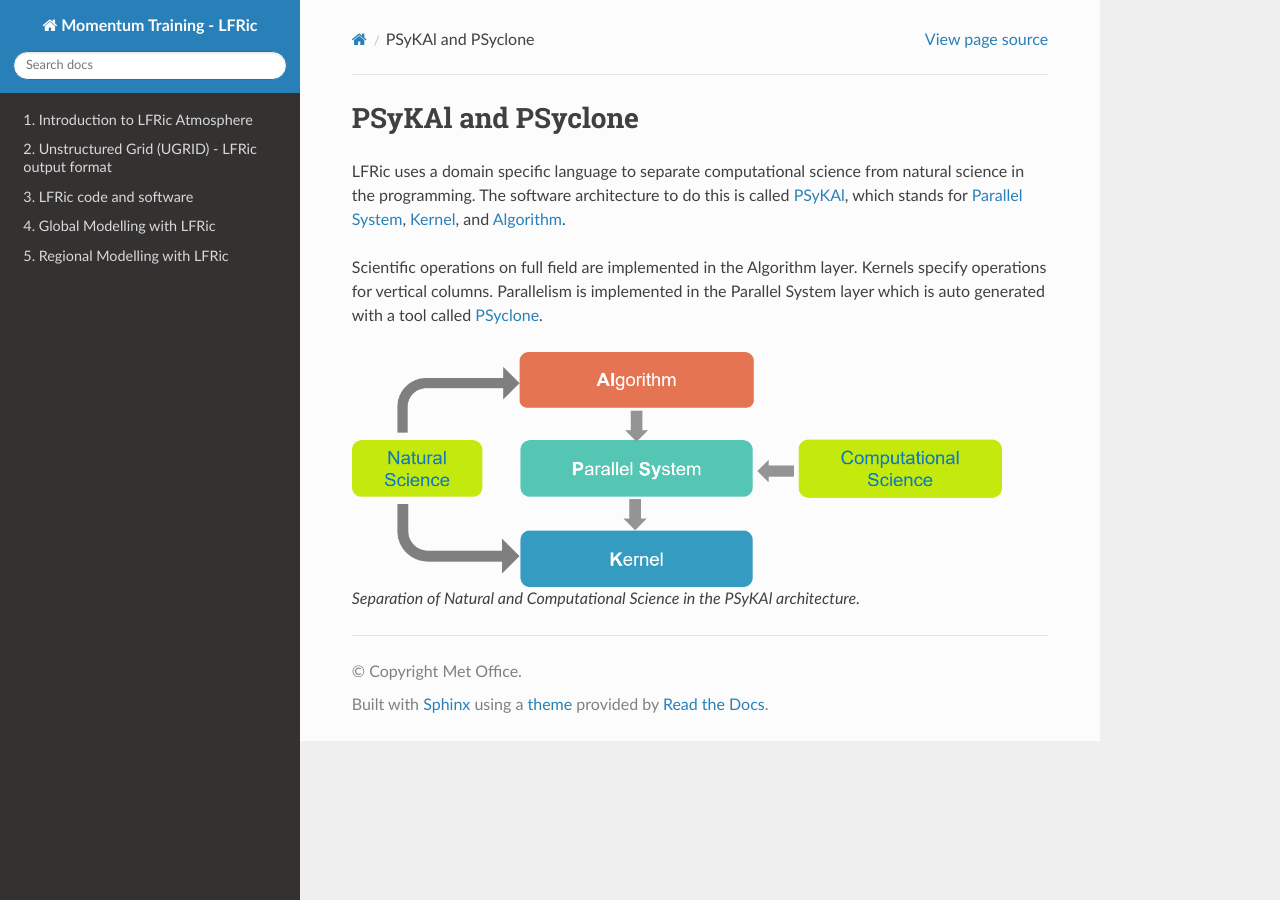
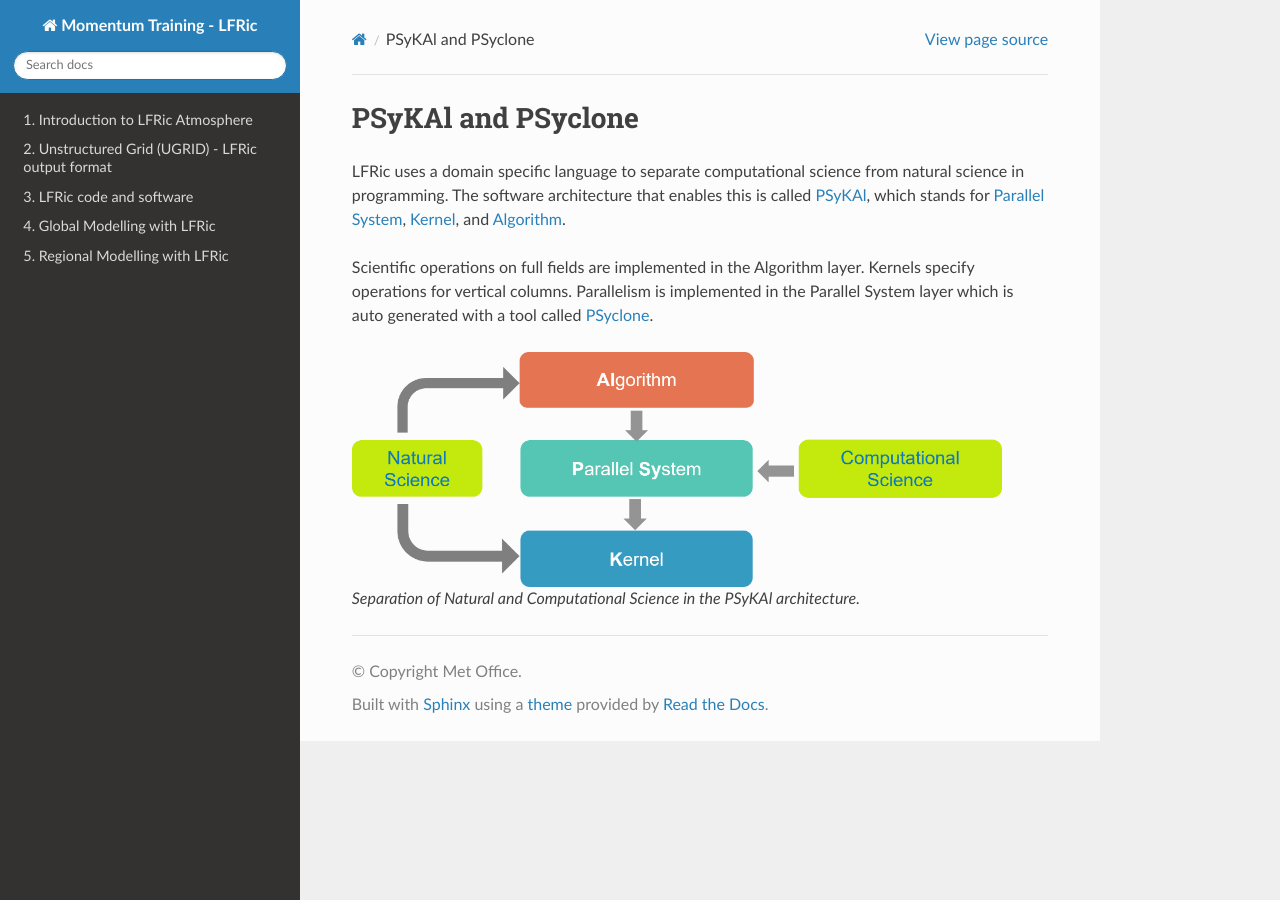
Before and after one commit to MetOffice/LFRic-Atmosphere-Training, a Sphinx documentation site: the page built from source/lfric_infrastructure/psykal_infrastructure.rst, in a window 1280 px wide. Built offline with Sphinx 7.4.7 and the Read the Docs theme 3.1.0, drawn with Linux system fonts in a browser that asks for light colours.

Commit message:
fix typos

```diff
--- a/source/lfric_infrastructure/code_repositories.rst
+++ b/source/lfric_infrastructure/code_repositories.rst
@@ -1,10 +1,10 @@
 Code Repositories
 =================
 
-Code is distributed across several repositories: The LFRic Infrastructure repository `LFRic Core <https://code.metoffice.gov.uk/trac/lfric>`_ contains function spaces, solvers, matrix operations, clock and calendar code, and diagnostics. The top-level repository for the model LFRic Atmosphere is the `LFRic Apps <https://code.metoffice.gov.uk/trac/lfric_apps>`_ repository, which also includes other LFRic Science Applications. It contains the dynamical core `GungHo <https://code.metoffice.gov.uk/trac/lfric_apps/browser/main/trunk/science/gungho/source>`_ and the main model `physics <https://code.metoffice.gov.uk/trac/lfric_apps/browser/main/trunk/science/physics_schemes/source>`_ of LFRic Atmosphere. Larger science packages, such as the land surface model, are stored in their own repositories for modularity but compiled with LFRic Atmosphere as one single executable. The versions of the codes from theses repositories used in LFRic Atmosphere are defined in `dependencies.sh <https://code.metoffice.gov.uk/trac/lfric_apps/browser/main/trunk/dependencies.sh>`_. LFRic Apps code includes `interfaces <https://code.metoffice.gov.uk/trac/lfric_apps/browser/main/trunk/interfaces>`_ to these science packages.
+Code is distributed across several repositories. The LFRic Infrastructure repository `LFRic Core <https://code.metoffice.gov.uk/trac/lfric>`_ contains function spaces, solvers, matrix operations, clock and calendar code, and diagnostics. The top-level repository for the model LFRic Atmosphere is the `LFRic Apps <https://code.metoffice.gov.uk/trac/lfric_apps>`_ repository, which also includes other LFRic Science Applications. It contains the dynamical core `GungHo <https://code.metoffice.gov.uk/trac/lfric_apps/browser/main/trunk/science/gungho/source>`_ and the main model `physics <https://code.metoffice.gov.uk/trac/lfric_apps/browser/main/trunk/science/physics_schemes/source>`_ of LFRic Atmosphere. Larger science packages, such as the land surface model, are stored in their own repositories for modularity but are compiled with LFRic Atmosphere as one single executable. The versions of the codes from these repositories used in LFRic Atmosphere are defined in `dependencies.sh <https://code.metoffice.gov.uk/trac/lfric_apps/browser/main/trunk/dependencies.sh>`_. LFRic Apps code includes `interfaces <https://code.metoffice.gov.uk/trac/lfric_apps/browser/main/trunk/interfaces>`_ to these science packages.
 
 
-.. list-table:: Science codes included in LFRic Atmosphere with individual repositories.
+.. list-table:: Science code included in LFRic Atmosphere with individual repositories.
    :header-rows: 1
 
    * - Science Code
--- a/source/lfric_infrastructure/practical_exercises.rst
+++ b/source/lfric_infrastructure/practical_exercises.rst
@@ -2,7 +2,7 @@
 Practical exercises
 ===================
 
-Building and running the model is usually done via `Cylc workflows <https://cylc.github.io/cylc-doc/latest/html/tutorial/introduction.html#what-is-a-workflow>`_. The following exercises demonstrate how to run simplified development setups and tests. These workflows are intended for model and workflow development. Model applications for global and regional modelling are following later in this training.
+Building and running the model is usually done via `Cylc workflows <https://cylc.github.io/cylc-doc/latest/html/tutorial/introduction.html#what-is-a-workflow>`_. The following exercises demonstrate how to run simplified development setups and tests. These workflows are intended for model and workflow development. Model applications for global and regional modelling will follow later in this training.
 
 
 .. include:: practical_command_line.rst
--- a/source/lfric_infrastructure/psykal_infrastructure.rst
+++ b/source/lfric_infrastructure/psykal_infrastructure.rst
@@ -1,9 +1,9 @@
 PSyKAl and PSyclone
 ===================
 
-LFRic uses a domain specific language to separate computational science from natural science in the programming. The software architecture to do this is called `PSyKAl <https://psyclone.readthedocs.io/en/stable/introduction_to_psykal.html>`_, which stands for `Parallel System <https://psyclone.readthedocs.io/en/stable/introduction_to_psykal.html#psy-layer>`_, `Kernel <https://psyclone.readthedocs.io/en/stable/introduction_to_psykal.html#kernel-layer>`_, and `Algorithm <https://psyclone.readthedocs.io/en/stable/introduction_to_psykal.html#algorithm-layer>`_.
+LFRic uses a domain specific language to separate computational science from natural science in programming. The software architecture that enables this is called `PSyKAl <https://psyclone.readthedocs.io/en/stable/introduction_to_psykal.html>`_, which stands for `Parallel System <https://psyclone.readthedocs.io/en/stable/introduction_to_psykal.html#psy-layer>`_, `Kernel <https://psyclone.readthedocs.io/en/stable/introduction_to_psykal.html#kernel-layer>`_, and `Algorithm <https://psyclone.readthedocs.io/en/stable/introduction_to_psykal.html#algorithm-layer>`_.
 
-Scientific operations on full field are implemented in the Algorithm layer. Kernels specify operations for vertical columns. Parallelism is implemented in the Parallel System layer which is auto generated with a tool called `PSyclone <https://psyclone.readthedocs.io/en/stable/>`_.
+Scientific operations on full fields are implemented in the Algorithm layer. Kernels specify operations for vertical columns. Parallelism is implemented in the Parallel System layer which is auto generated with a tool called `PSyclone <https://psyclone.readthedocs.io/en/stable/>`_.
 
 .. figure:: /_static/psykal.png
   :width: 650px
--- a/source/lfric_infrastructure/science_apps.rst
+++ b/source/lfric_infrastructure/science_apps.rst
@@ -1,4 +1,4 @@
 LFRic Science Applications
 ==========================
 
-The LFRic Atmosphere model is a `LFRic Science Applications <https://code.metoffice.gov.uk/trac/lfric_apps/browser/main/trunk/applications>`_ build on top of the LFRic Infrastructure. There are also other LFRic Science Applications build with the same infrastructure code, e.g. a linear model for data assimilation and an application for regridding and creating boundary conditions.
+The LFRic Atmosphere model is an `LFRic Science Applications <https://code.metoffice.gov.uk/trac/lfric_apps/browser/main/trunk/applications>`_ built on top of the LFRic Infrastructure. There are also other LFRic Science Applications built with the same infrastructure code, e.g. a linear model for data assimilation and an application for regridding and creating boundary conditions.
--- a/source/lfric_infrastructure/working_practices.rst
+++ b/source/lfric_infrastructure/working_practices.rst
@@ -1,7 +1,7 @@
 Working Practices
 =================
 
-Developers for LFRic Atmosphere need to know the `Simulation Systems Working Practices <https://metoffice.github.io/simulation-systems>`_, which detail the development cycle and process. The `Working Practices <https://metoffice.github.io/simulation-systems/WorkingPractices/working_practices.html>`_ pages give instructions for `ticketing <https://metoffice.github.io/simulation-systems/WorkingPractices/tickets.html>`_, `branching <https://metoffice.github.io/simulation-systems/WorkingPractices/branches.html>`_, `developing <https://metoffice.github.io/simulation-systems/WorkingPractices/developing_change.html>`_, working with `multiple repositories <https://       metoffice.github.io/simulation-systems/WorkingPractices/multi_repository.html>`_, `testing <https://metoffice.github.io/simulation-systems/WorkingPractices/testing.html>`_, and passing the code and science `reviews <https:// metoffice.github.io/simulation-systems/WorkingPractices/reviews.html>`_.
+Developers for LFRic Atmosphere need to know the `Simulation Systems Working Practices <https://metoffice.github.io/simulation-systems>`_, which detail the development cycle and process. The `Working Practices <https://metoffice.github.io/simulation-systems/WorkingPractices/working_practices.html>`_ pages provide instructions for `ticketing <https://metoffice.github.io/simulation-systems/WorkingPractices/tickets.html>`_, `branching <https://metoffice.github.io/simulation-systems/WorkingPractices/branches.html>`_, `developing <https://metoffice.github.io/simulation-systems/WorkingPractices/developing_change.html>`_, working with `multiple repositories <https://       metoffice.github.io/simulation-systems/WorkingPractices/multi_repository.html>`_, `testing <https://metoffice.github.io/simulation-systems/WorkingPractices/testing.html>`_, and passing the code and science `reviews <https:// metoffice.github.io/simulation-systems/WorkingPractices/reviews.html>`_.
 
 .. figure:: /_static/working_practices.jpg
   :width: 650px
```
Also changed, not shown: source/lfric_infrastructure/practical_command_line.rst (+4 -4 lines).
